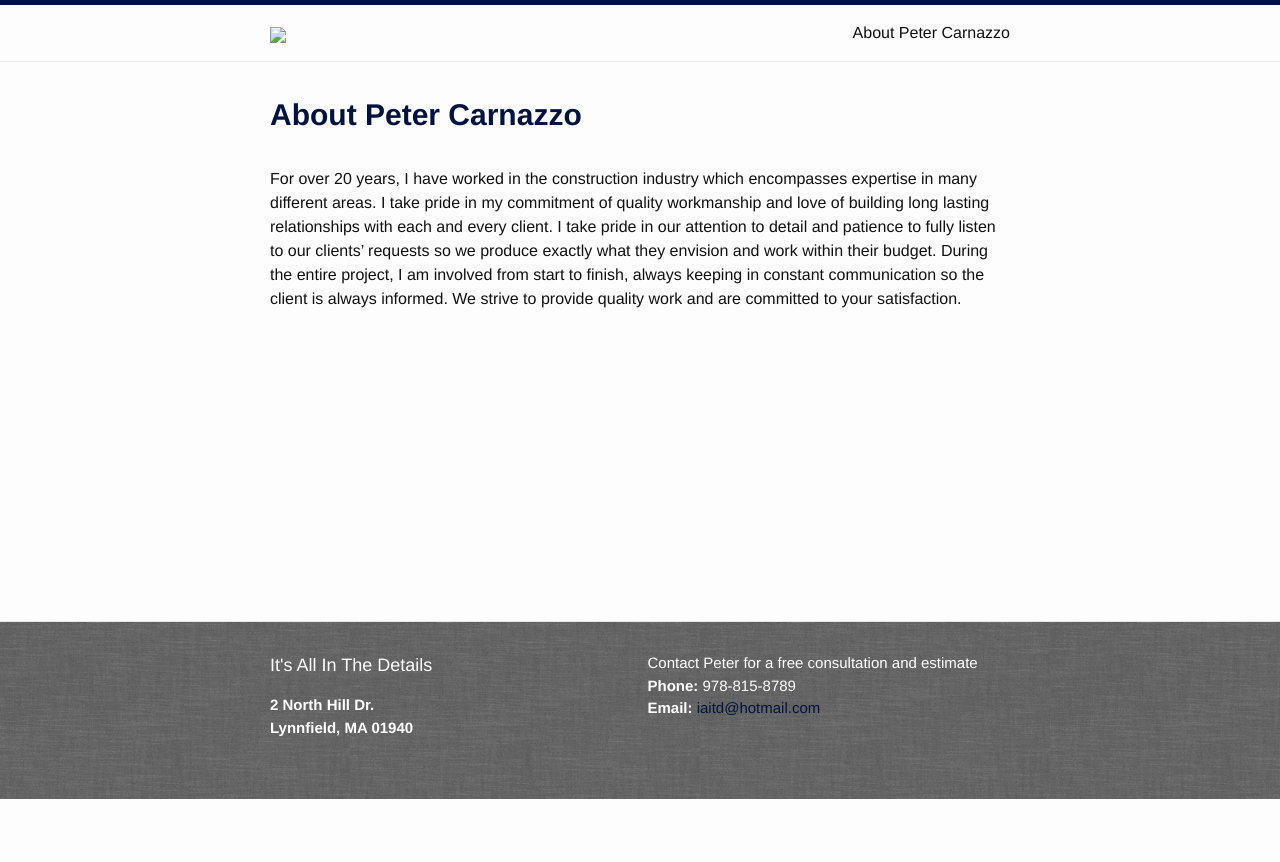
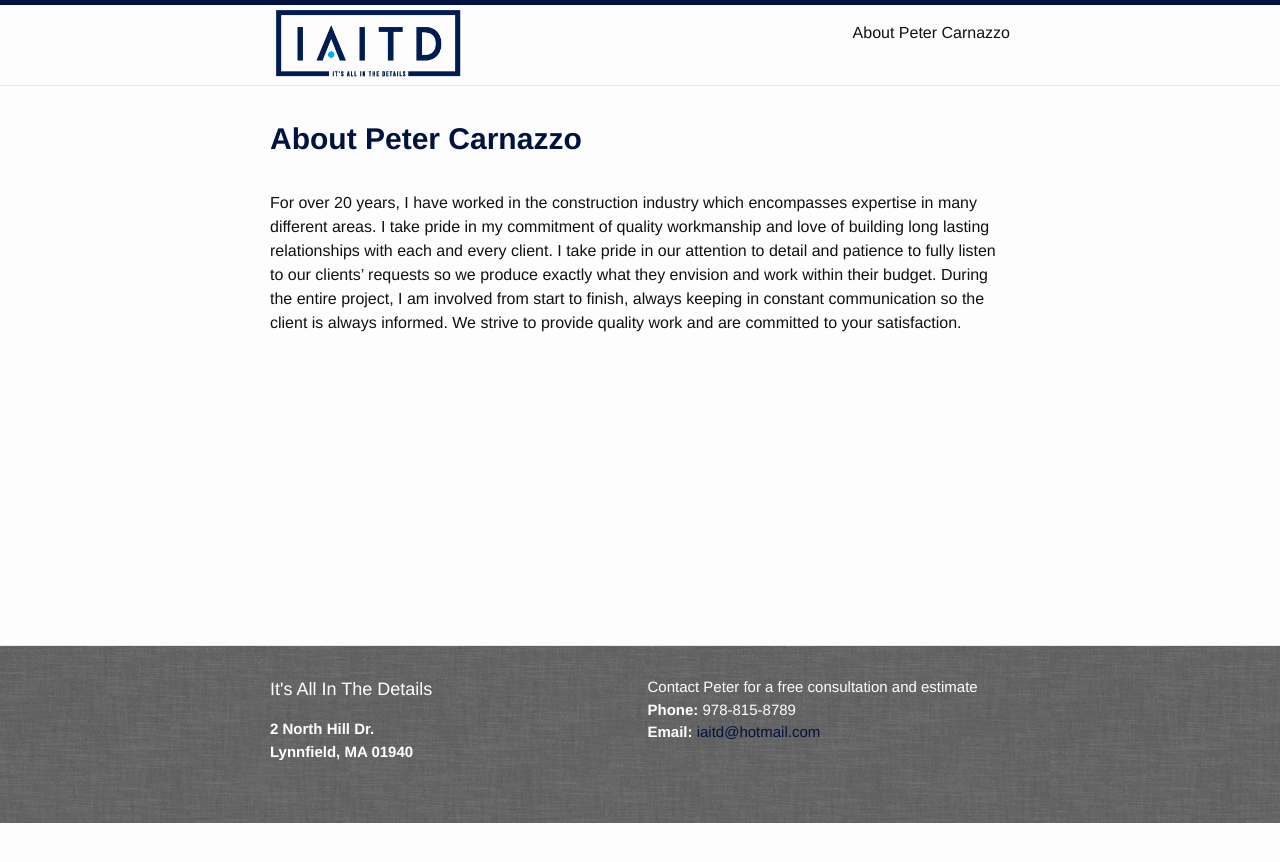
Before and after one commit to Ibexian/iaitd, a Jekyll site: the page built from about.md, in a window 1280 px wide. Shown: the top 862 px of the page. Built offline with Jekyll 4.4.1, drawn with Linux system fonts in a browser that asks for light colours.

Commit message:
Ready to go

```diff
--- a/_includes/header.html
+++ b/_includes/header.html
@@ -2,7 +2,7 @@
 
   <div class="wrapper">
 
-    <a class="site-title" href="{{ site.baseurl }}/"><img src="img/logo.png" /></a>
+    <a class="site-title" href="{{ site.baseurl }}/"><img src="{{ "/img/logo.png" | prepend: site.baseurl }}" /></a>
 
     <nav class="site-nav">
       <a href="#" class="menu-icon">
```
